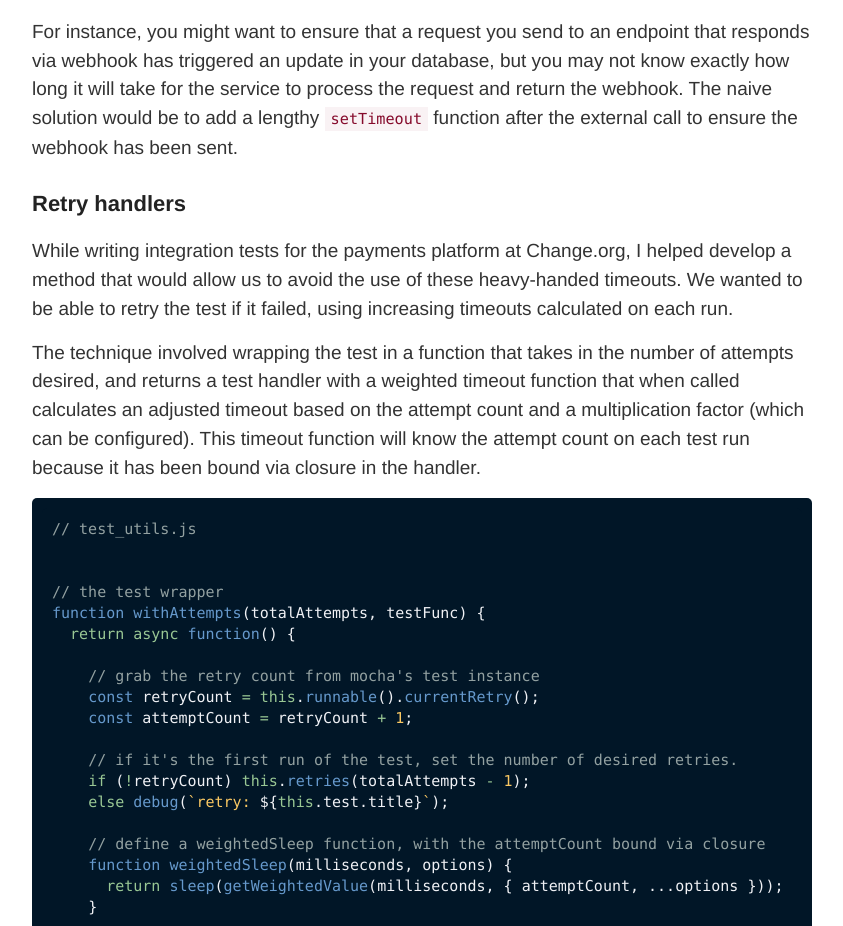
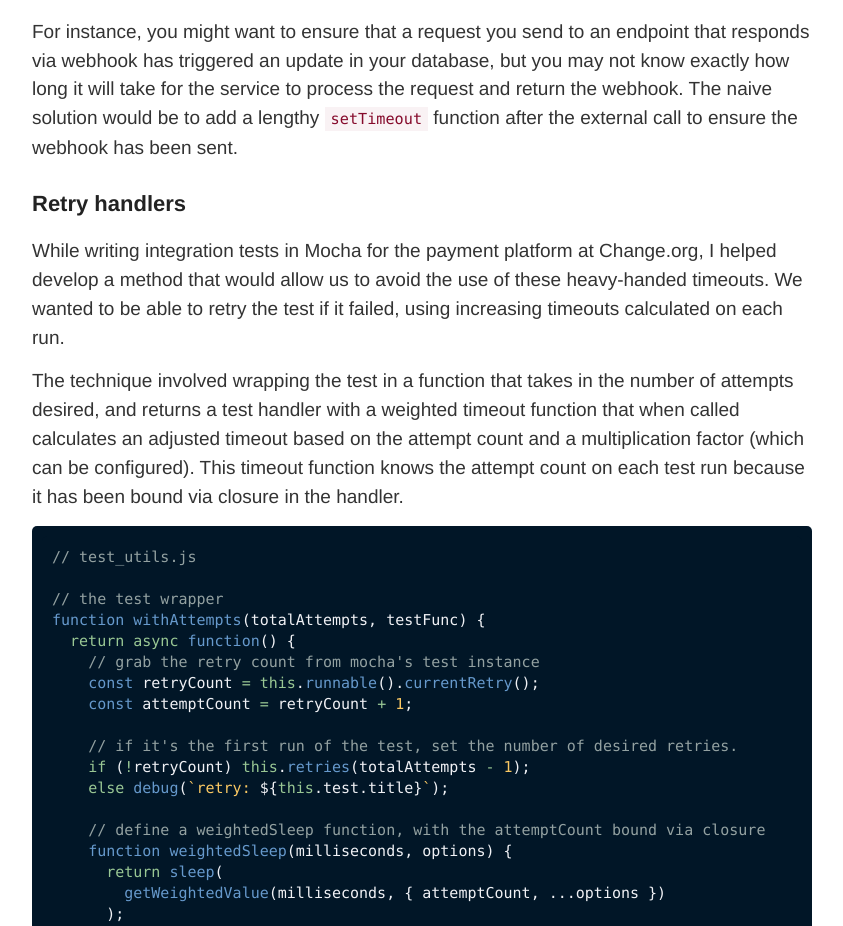
Before and after one commit to a-bishop/old_blog, a Jekyll site: the page built from _posts/2019-12-14-Wrapping-Mocha-Tests-With-A-Custom-Retry-Handler.md, in a window 1280 px wide and 1400 px high. Shown: the part 366-1292 px from the top of the window, without its empty margins (218-1061 px from the left). Built offline with Jekyll 4.4.1, drawn with Linux system fonts in a browser that asks for light colours; nearby versions of some CDN libraries; comment, search, counter and statistics services are not loaded.

Commit message:
Update post

````diff
--- a/_posts/2019-12-14-Wrapping-Mocha-Tests-With-A-Custom-Retry-Handler.md
+++ b/_posts/2019-12-14-Wrapping-Mocha-Tests-With-A-Custom-Retry-Handler.md
@@ -10,18 +10,16 @@ For instance, you might want to ensure that a request you send to an endpoint th
 
 ## Retry handlers
 
-While writing integration tests for the payments platform at Change.org, I helped develop a method that would allow us to avoid the use of these heavy-handed timeouts. We wanted to be able to retry the test if it failed, using increasing timeouts calculated on each run.
+While writing integration tests in Mocha for the payment platform at Change.org, I helped develop a method that would allow us to avoid the use of these heavy-handed timeouts. We wanted to be able to retry the test if it failed, using increasing timeouts calculated on each run.
 
-The technique involved wrapping the test in a function that takes in the number of attempts desired, and returns a test handler with a weighted timeout function that when called calculates an adjusted timeout based on the attempt count and a multiplication factor (which can be configured). This timeout function will know the attempt count on each test run because it has been bound via closure in the handler.
+The technique involved wrapping the test in a function that takes in the number of attempts desired, and returns a test handler with a weighted timeout function that when called calculates an adjusted timeout based on the attempt count and a multiplication factor (which can be configured). This timeout function knows the attempt count on each test run because it has been bound via closure in the handler.
 
 ```js
 // test_utils.js
 
-
 // the test wrapper
 function withAttempts(totalAttempts, testFunc) {
   return async function() {
-
     // grab the retry count from mocha's test instance
     const retryCount = this.runnable().currentRetry();
     const attemptCount = retryCount + 1;
@@ -32,7 +30,9 @@ function withAttempts(totalAttempts, testFunc) {
 
     // define a weightedSleep function, with the attemptCount bound via closure
     function weightedSleep(milliseconds, options) {
-      return sleep(getWeightedValue(milliseconds, { attemptCount, ...options }));
+      return sleep(
+        getWeightedValue(milliseconds, { attemptCount, ...options })
+      );
     }
 
     try {
@@ -56,7 +56,9 @@ function sleep(milliseconds) {
 // if the attempt count is 2 the return value will be 1500, and if the attempt
 // count is 3 the return value will be 2000.
 function getWeightedValue(value, { attemptCount = 1, incrementFactor = 0.5 }) {
-  return attemptCount > 1 ? value + value * attemptCount * incrementFactor : value;
+  return attemptCount > 1
+    ? value + value * attemptCount * incrementFactor
+    : value;
 }
 ```
 
````
